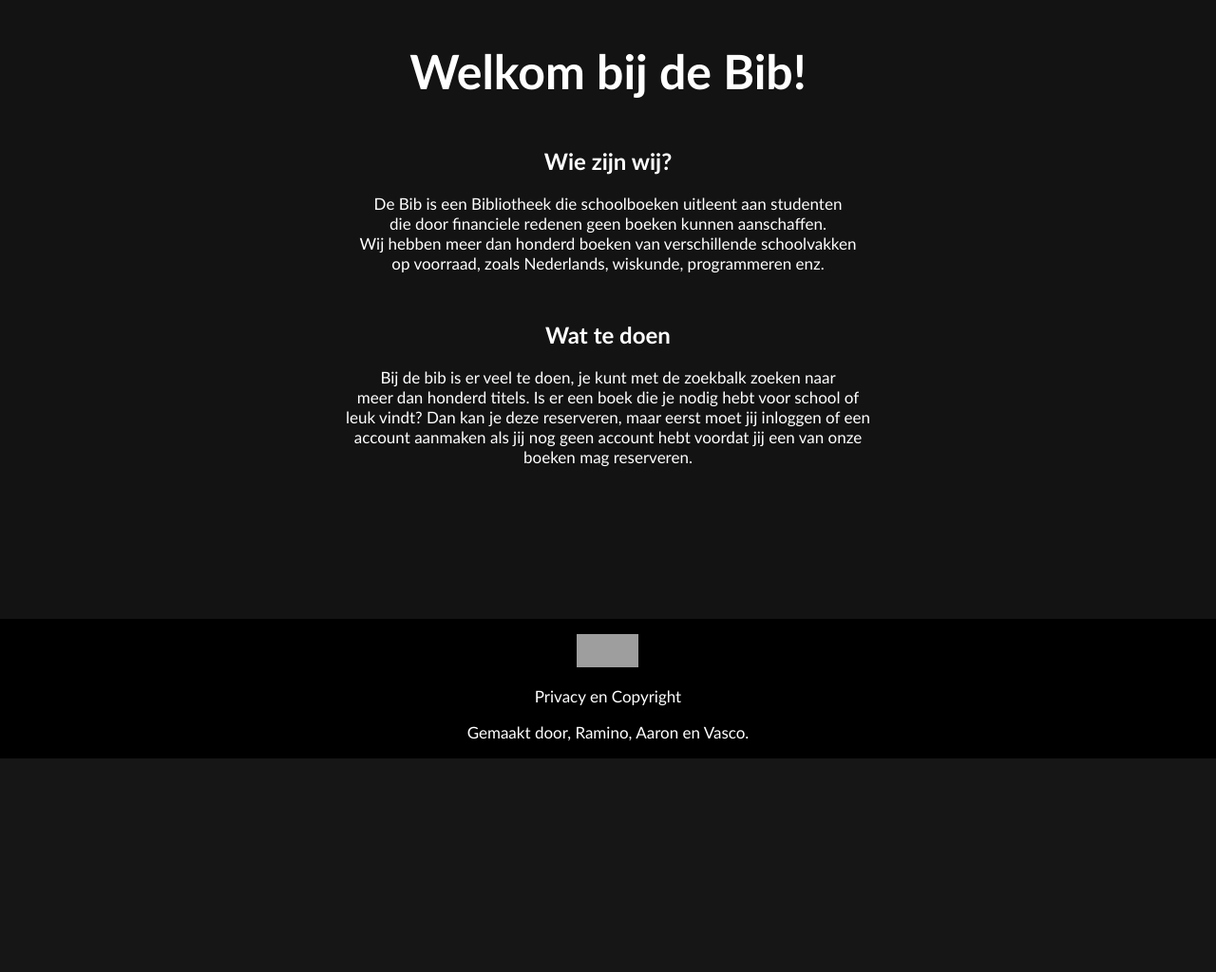
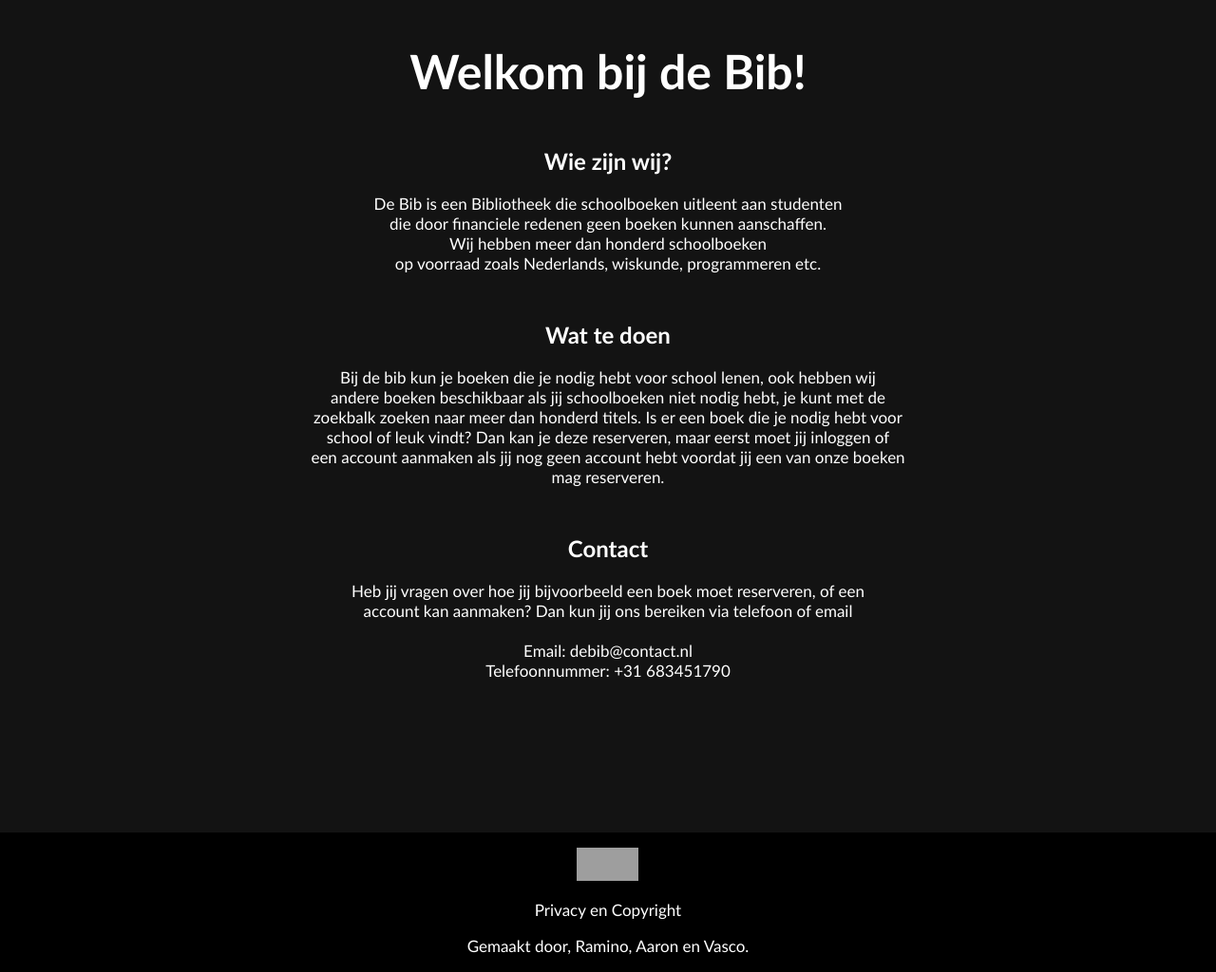
Before and after one commit to Techniek-College-Rotterdam-PAL/p7-bibliotheek-project-7-aaron-vasco-ramino, a PHP site: page / in a window 1280 px wide. Shown: the part 603-1627 px from the top of the page at 95% size. Before the commit the page ends 1402 px from the top, so only its background shows below. Run offline with PHP 8.4, Linux system fonts and the light colour scheme; grey boxes are pictures that could not be loaded.

Commit message:
update-hoofdpagina

```diff
--- a/Code/index.php
+++ b/Code/index.php
@@ -35,19 +35,33 @@ session_start();
 <p class="main-page">
 De Bib is een Bibliotheek die schoolboeken uitleent aan studenten <br>
 die door financiele redenen geen boeken kunnen aanschaffen.<br>
-Wij hebben  meer dan honderd boeken van verschillende schoolvakken<br>
-  op voorraad, zoals Nederlands, wiskunde, programmeren enz.
-
+Wij hebben  meer dan honderd schoolboeken<br>
+  op voorraad zoals Nederlands, wiskunde, programmeren etc.
 </p>
 
 <h2 class="main-page">Wat te doen</h2>
 <p class="main-page">
-Bij de bib is er veel te doen, je kunt met de zoekbalk zoeken naar <br>
-meer dan honderd titels. Is er een boek die je nodig hebt voor school of<br>
-leuk vindt? Dan kan je deze reserveren, maar eerst moet jij inloggen of een <br>
-account aanmaken als jij nog geen account hebt voordat jij een van onze<br>
-boeken mag reserveren.
+Bij de bib kun je boeken die je nodig hebt voor school lenen, ook hebben wij<br>
+ andere boeken beschikbaar als jij schoolboeken niet nodig hebt, je kunt met de<br>
+zoekbalk zoeken naar meer dan honderd titels. Is er een boek die je nodig hebt voor <br>
+school of leuk vindt? Dan kan je deze reserveren, maar eerst moet jij inloggen of <br>
+een account aanmaken als jij nog geen account hebt voordat jij een van onze boeken<br>
+ mag reserveren.
+
 </p>
+
+<h2 class="main-page">Contact</h2>
+<p class="main-page">
+Heb jij vragen over hoe jij bijvoorbeeld een boek moet reserveren, of een<br>
+account kan aanmaken? Dan kun jij ons bereiken via telefoon of email<br>
+<br>
+Email: debib@contact.nl<br>
+Telefoonnummer: +31 683451790
+
+
+
+</p>
+
 
 
 
```
